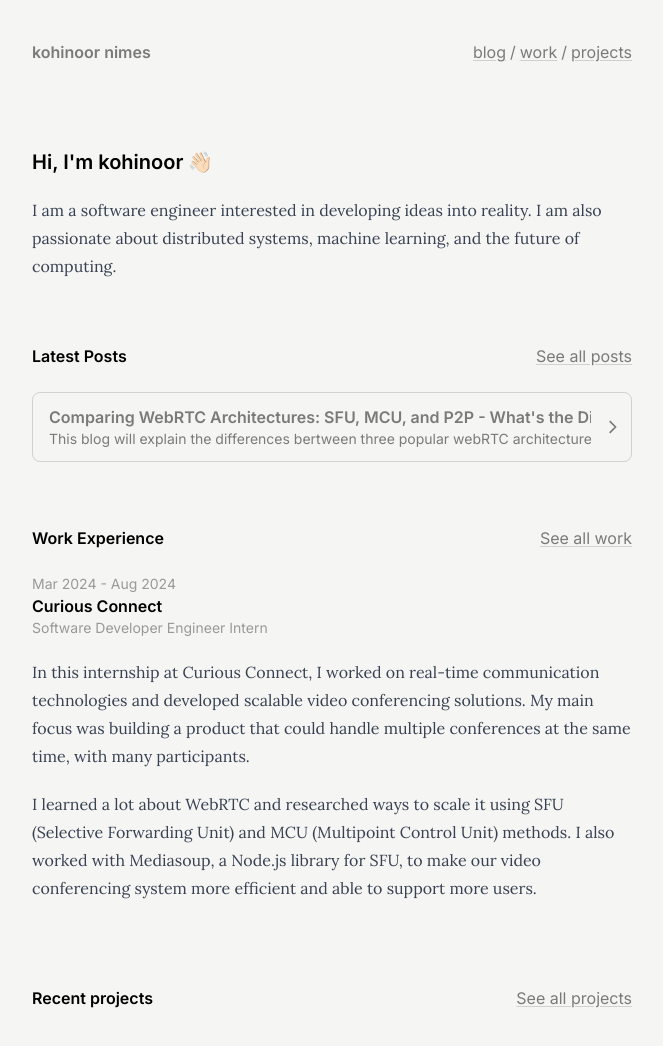
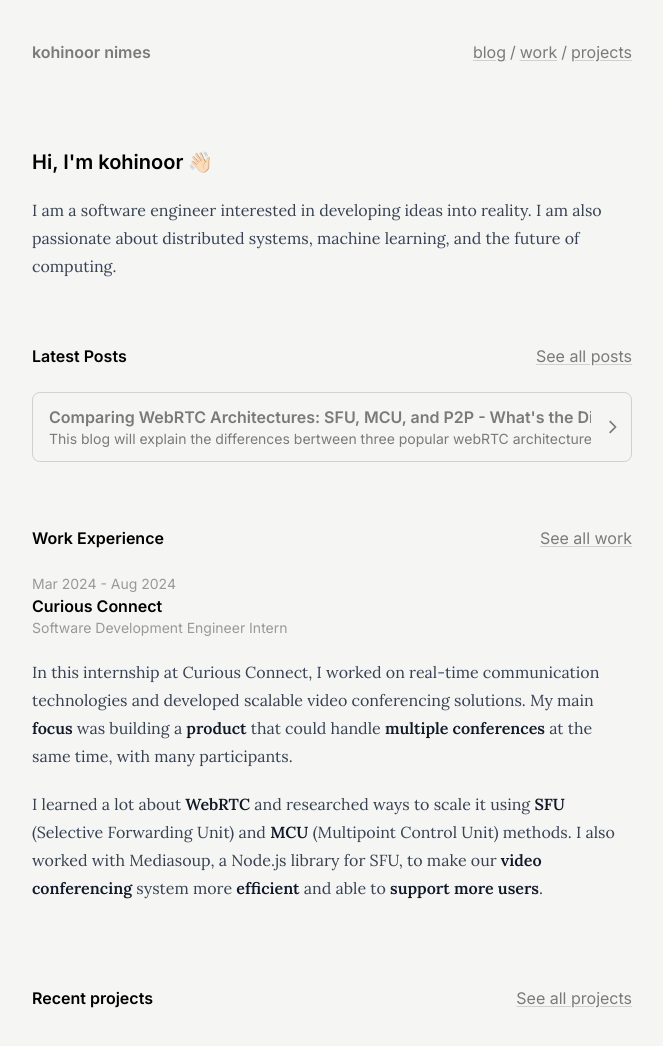
Before and after one commit to kohi9noor/portfolio-, an Astro site: page / in a window 1280 px wide. Shown: the top 1046 px of the page, without its empty margins (308-971 px from the left). Built offline with nearby package versions, Linux system fonts and the light colour scheme; Astro itself is replaced by a stand-in of ours; a web font is replaced by a local one.

Commit message:
fix: [work content]

```diff
--- a/src/content/work/curious.md
+++ b/src/content/work/curious.md
@@ -1,10 +1,10 @@
 ---
 company: "Curious Connect"
-role: "Software Developer Engineer Intern"
+role: "Software Development Engineer Intern"
 dateStart: "3/27/2024"
 dateEnd: "8/27/2024"
 ---
 
-In this internship at Curious Connect, I worked on real-time communication technologies and developed scalable video conferencing solutions. My main focus was building a product that could handle multiple conferences at the same time, with many participants.
+In this internship at Curious Connect, I worked on real-time communication technologies and developed scalable video conferencing solutions. My main **focus** was building a **product** that could handle **multiple conferences** at the same time, with many participants.
 
-I learned a lot about WebRTC and researched ways to scale it using SFU (Selective Forwarding Unit) and MCU (Multipoint Control Unit) methods. I also worked with Mediasoup, a Node.js library for SFU, to make our video conferencing system more efficient and able to support more users.
+I learned a lot about **WebRTC** and researched ways to scale it using **SFU** (Selective Forwarding Unit) and **MCU** (Multipoint Control Unit) methods. I also worked with Mediasoup, a Node.js library for SFU, to make our **video conferencing** system more **efficient** and able to **support more users**.
```
